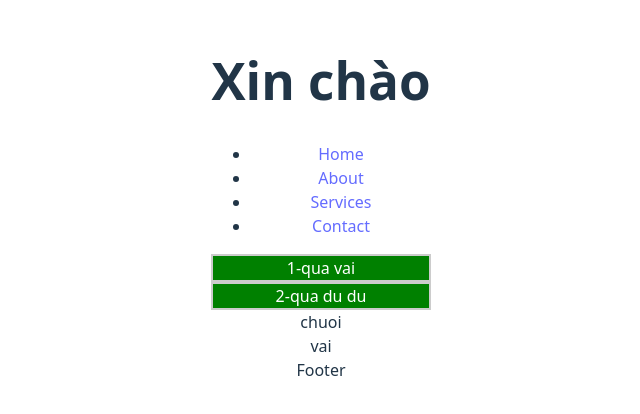
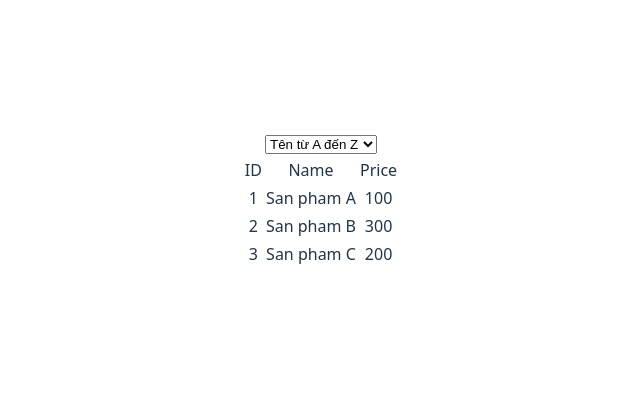
Before and after one commit to hoangnm-ndm/FS2602-React, a React (Vite) app: page / in a window 1280 px wide. Shown: the part 200-614 px from the top of the page, without its empty margins (319-959 px from the left). Built offline with nearby package versions, Linux system fonts and the light colour scheme.

Commit message:
Day 26: state - useState

```diff
--- a/src/App.jsx
+++ b/src/App.jsx
@@ -1,41 +1,74 @@
-import React from "react";
+import React, { useState } from "react";
 import "./App.css";
-import Header from "./components/Header";
-import Footer from "./components/Footer";
-import Product from "./components/Product";
 
-// Viết tên component theo nguyên tắc viết tên pascal case (viết hoa chữ cái đầu tiên của mỗi từ)
+const data = [
+  { id: 1, name: "San pham A", price: 100 },
+  { id: 2, name: "San pham B", price: 300 },
+  { id: 3, name: "San pham C", price: 200 },
+];
+
+/**
+ * * 1. Làm hiển thị danh sách sản phẩm ra màn hình dạng bảng.
+ * * 2. tạo chức năng select option để sort theo tên a-z, z-a, giá tăng dần, giảm dần, reset sort.
+ */
+
+const options = [
+  { value: 1, name: "Tên từ A đến Z" },
+  { value: 2, name: "Tên từ Z đến A" },
+  { value: 3, name: "Giá tăng dần" },
+  { value: 4, name: "Giá giảm dần" },
+];
 
 function App() {
-  // logic ...
-  const products = [
-    {
-      id: 1,
-      name: "qua vai",
-    },
-    {
-      id: 2,
-      name: "qua du du",
-    },
-  ];
+  const [products, setProducts] = useState(data);
+
+  const handleChangeSort = () => {
+    const newProducts = [...products].sort((a, b) => {
+      switch (event.target.value) {
+        case "1":
+          return a.name > b.name ? 1 : -1;
+        case "2":
+          return a.name > b.name ? -1 : 1;
+        case "3":
+          return a.price - b.price;
+        case "4":
+          return b.price - a.price;
+        default:
+          break;
+      }
+    });
+    setProducts(newProducts);
+  };
+
   return (
     <>
-      <Header />
-      <main>
-        {products.map((item, index) => (
-          <Product product={item} />
+      <select onChange={() => handleChangeSort()}>
+        {options.map((item) => (
+          <option key={item.value} value={item.value}>
+            {item.name}
+          </option>
         ))}
-        {[<div>chuoi</div>, <div>vai</div>]}
-      </main>
-      <Footer />
+      </select>
+      <table>
+        <thead>
+          <tr>
+            <td>ID</td>
+            <td>Name</td>
+            <td>Price</td>
+          </tr>
+        </thead>
+        <tbody>
+          {products.map((item) => (
+            <tr key={item.id}>
+              <td>{item.id}</td>
+              <td>{item.name}</td>
+              <td>{item.price}</td>
+            </tr>
+          ))}
+        </tbody>
+      </table>
     </>
   );
 }
 
-// Class component
-// Function component
-
-// React.createElement("h1", null, "Xin chao");
-// <h1>Xin chao</h1>
-
 export default App;
```
